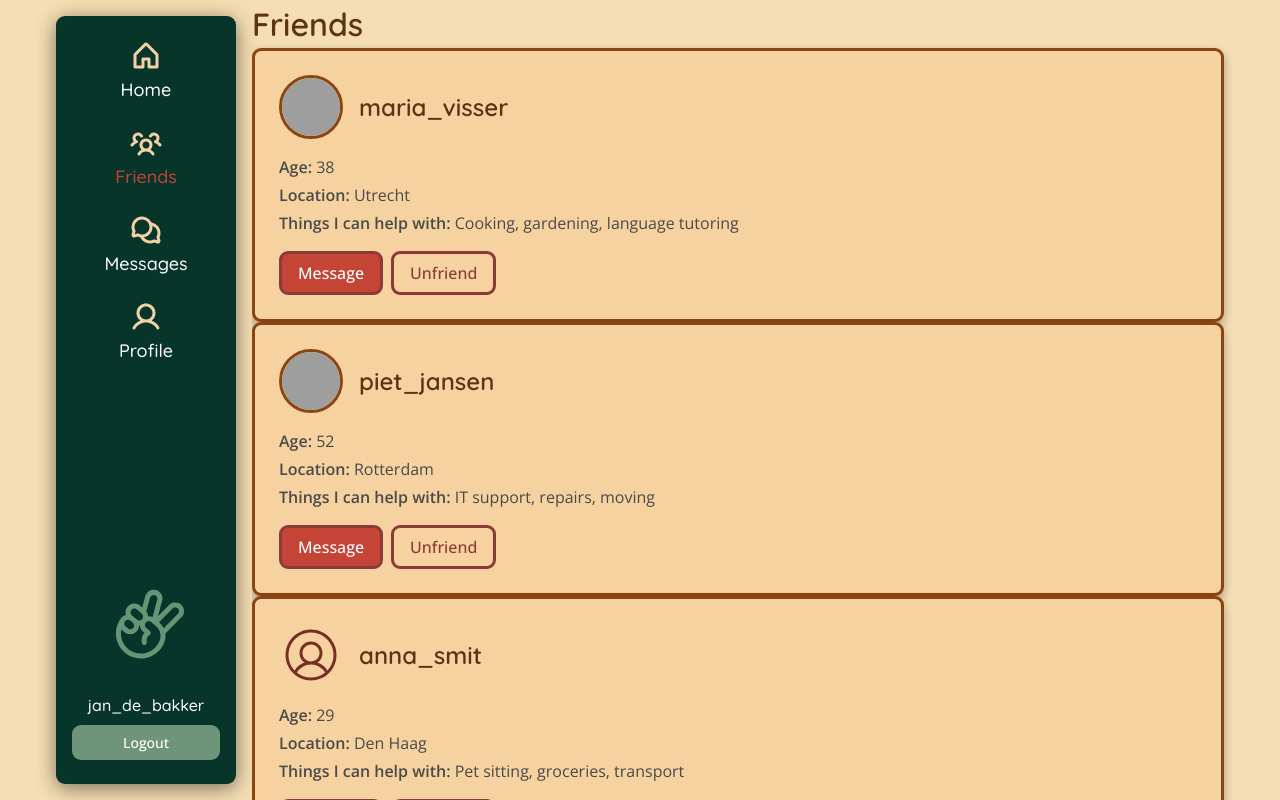
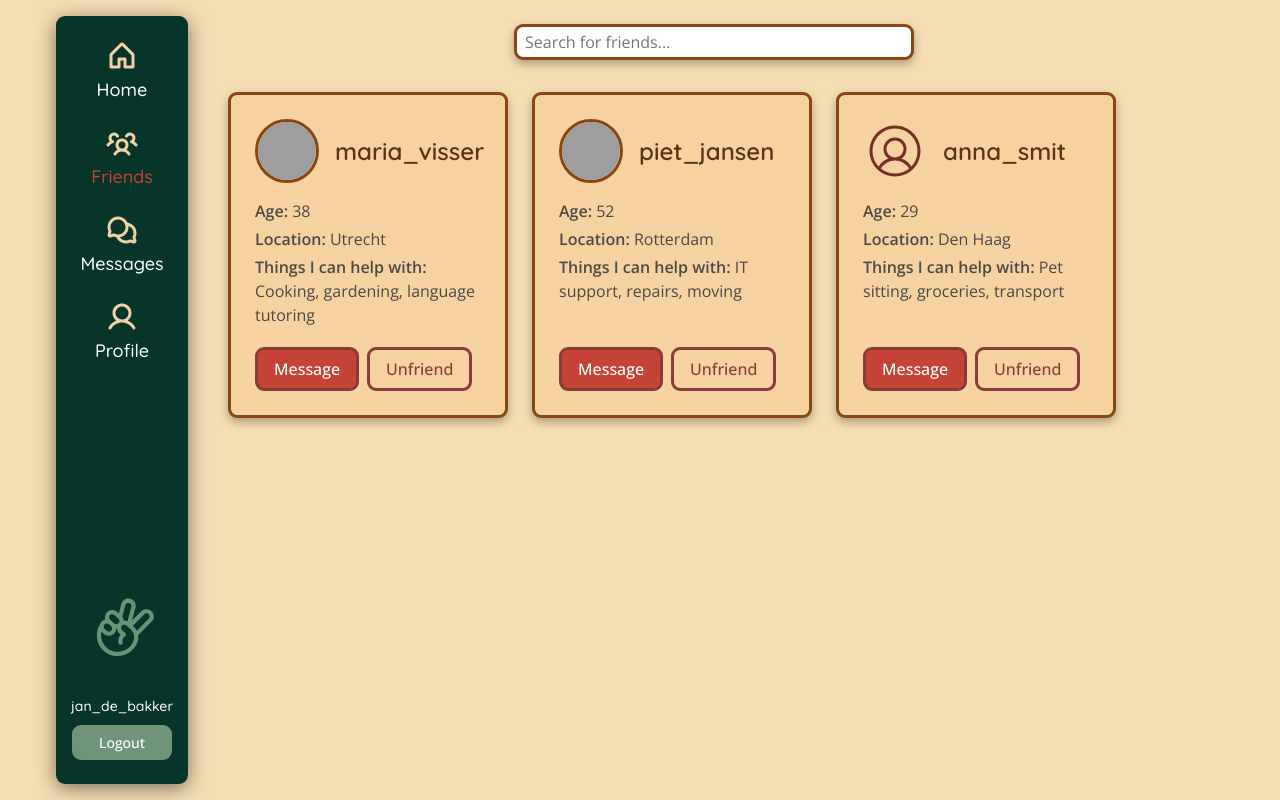
Before and after one commit to giuzep89/helpinghand-frontend, a React (Vite) app: page /friends in a window 1280 px wide. Built offline with nearby package versions, Linux system fonts and the light colour scheme; grey boxes are pictures that could not be loaded.

Commit message:
Friends page styled; made a few changes to the sidebar and the friend card component

```diff
--- a/src/components/friend-card/FriendCard.css
+++ b/src/components/friend-card/FriendCard.css
@@ -1,4 +1,6 @@
 .friend-card {
+  display: flex;
+  flex-direction: column;
   background-color: var(--color-background-card);
   border: var(--border-width) solid var(--color-border);
   border-radius: var(--radius);
@@ -31,4 +33,5 @@
 .friend-card-actions {
   display: flex;
   gap: var(--sizing-sm);
+  margin-top: auto;
 }
--- a/src/components/sidebar/Sidebar.css
+++ b/src/components/sidebar/Sidebar.css
@@ -1,5 +1,5 @@
 .sidebar {
-  width: 180px;
+  width: 132px;
 
   height: calc(100vh - 2 * var(--sizing-md)); /* trying a different rounded design with these 3 styles, might remove it later */
   margin: var(--sizing-md);
@@ -58,7 +58,7 @@
 .sidebar-username {
   color: var(--color-text-light);
   font-family: var(--font-family-heading);
-  font-size: var(--font-size-base);
+  font-size: var(--font-size-sm);
 }
 
 .sidebar-logout {
--- a/src/pages/friends/Friends.css
+++ b/src/pages/friends/Friends.css
@@ -0,0 +1,34 @@
+.friends {
+  padding: var(--sizing-lg);
+}
+
+.friends-search {
+  max-width: 400px;
+  margin: 0 auto var(--sizing-xl);
+}
+
+.friends-search input {
+  width: 100%;
+  padding: var(--sizing-xs) var(--sizing-sm);
+  border: var(--border-width) solid var(--color-border);
+  border-radius: var(--radius);
+  font-family: var(--font-family-body);
+  font-size: var(--font-size-base);
+  background-color: #FFFFFF;
+  box-shadow: var(--shadow);
+}
+
+.friends-search input:focus {
+  outline: none;
+  border-color: var(--color-button-primary);
+}
+
+.friends-list {
+  display: flex;
+  flex-wrap: wrap;
+  gap: var(--sizing-lg);
+}
+
+.friends-list > * {
+  flex: 0 0 280px;
+}
--- a/src/pages/friends/Friends.jsx
+++ b/src/pages/friends/Friends.jsx
@@ -5,6 +5,7 @@ import testDatabase from '../../constants/testDatabase.json';
 
 function Friends() {
   const [friends, setFriends] = useState(testDatabase.friends);
+  const [searchQuery, setSearchQuery] = useState('');
 
   function handleMessage(friend) {
     // TODO: implement navigation to chat!
@@ -21,7 +22,14 @@ function Friends() {
 
   return (
     <div className="friends">
-      <h1>Friends</h1>
+      <div className="friends-search">
+        <input
+          type="text"
+          placeholder="Search for friends..."
+          value={searchQuery}
+          onChange={(e) => setSearchQuery(e.target.value)}
+        />
+      </div>
       <div className="friends-list">
         {friends.map((friend) => (
           <FriendCard
```
